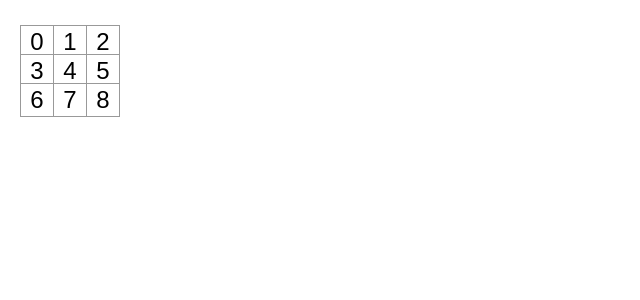
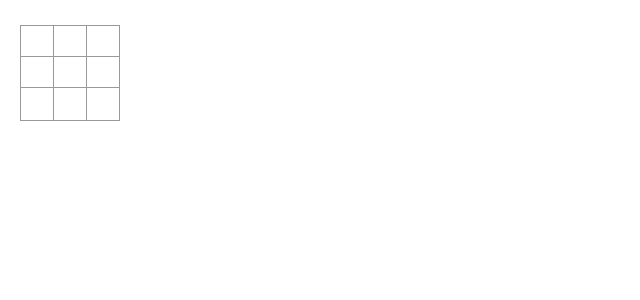
Before and after one commit to IAMISTP/f_tictactoe, a React (Create React App) app: page / in a window 1280 px wide. Shown: the top 300 px of the page, without its empty margins (0-640 px from the left). Built offline with nearby package versions, Linux system fonts and the light colour scheme.

Commit message:
state 추가하기

```diff
--- a/src/components/Square.js
+++ b/src/components/Square.js
@@ -1,10 +1,16 @@
 import React from "react";
 import "./Square.css";
 export default class Square extends React.Component {
+  constructor(props) {
+    super(props);
+    this.state = {
+      value: null,
+    };
+  }
   render() {
     return (
-      <button onClick={() => console.log("click")} className="square">
-        {this.props.value}
+      <button onClick={() => this.setState({ value: "X" })} className="square">
+        {this.state.value}
       </button>
     );
   }
```
